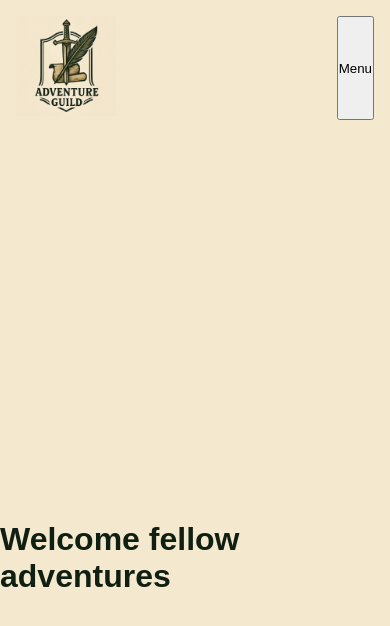
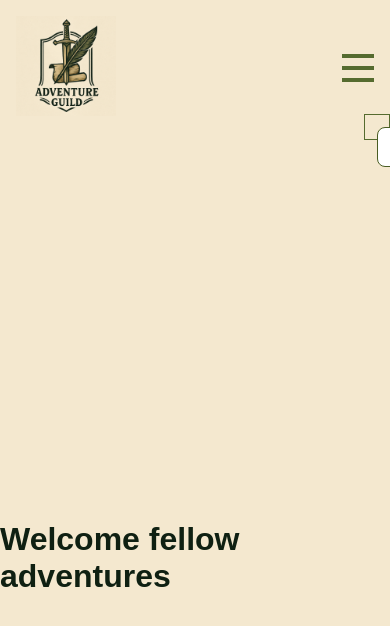
Before and after one commit to Deepak-Kuncheria/adventure-guild, a Next.js app: page / in a window 390 px wide. Shown: the top 626 px of the page. Built offline with nearby package versions, Linux system fonts and the light colour scheme; a web font is replaced by a local one.

Commit message:
hamburger icon optimized

```diff
--- a/src/components/navbars/Primary.tsx
+++ b/src/components/navbars/Primary.tsx
@@ -31,15 +31,15 @@ const PrimaryNavBar = () => {
               <a href="/books">Books</a>
             </li>
           </ul>
-          <button
+          <div
             className="hamburger"
             aria-label="Toggle menu"
             onClick={() => setSidebarOpen(!isSidebarOpen)}
           >
-            {/* <HamburgerMenuIcon width={24} height={24} />
-             */}
-            Menu
-          </button>
+            <span></span>
+            <span></span>
+            <span></span>
+          </div>
         </nav>
       </header>
     </>
--- a/src/styles/components/_primaryNavBar.scss
+++ b/src/styles/components/_primaryNavBar.scss
@@ -37,9 +37,19 @@
   }
   .primaryNavBar {
     justify-content: space-between;
+    align-items: center;
   }
   .primaryNavBar .hamburger {
-    display: block;
+    display: flex;
+    flex-direction: column;
+    span {
+      display: inline-block;
+      height: 4px;
+      width: 32px;
+      background-color: var(--btn-primary-text);
+      margin: 4px 0;
+      transition: all 0.3s ease-out;
+    }
   }
   .primaryNavBar .navItems {
     position: absolute;
@@ -47,16 +57,18 @@
     width: 0;
     height: 0px;
     transition: all 0.3s ease-in-out;
-    top: 203px;
+    top: 114px;
     right: 0;
     flex-direction: column;
     li {
       display: none;
     }
+    border: 1px solid var(--btn-primary-text);
+    padding: 12px;
   }
   .primaryNavBar .navItems.active {
     width: 400px;
-    height: calc(100vh - 80px);
+    height: calc(100vh - 138px);
     list-style-type: none;
     background-color: var(--background);
     li {
@@ -68,5 +80,16 @@
       margin: 15px;
       width: 100%;
     }
+    + .hamburger {
+      span:first-child {
+        transform: rotate(45deg) translateY(10px);
+      }
+      span:nth-child(2) {
+        transform: rotate(-45deg) translateY(-9px);
+      }
+      span:last-child {
+        opacity: 0;
+      }
+    }
   }
 }
```
